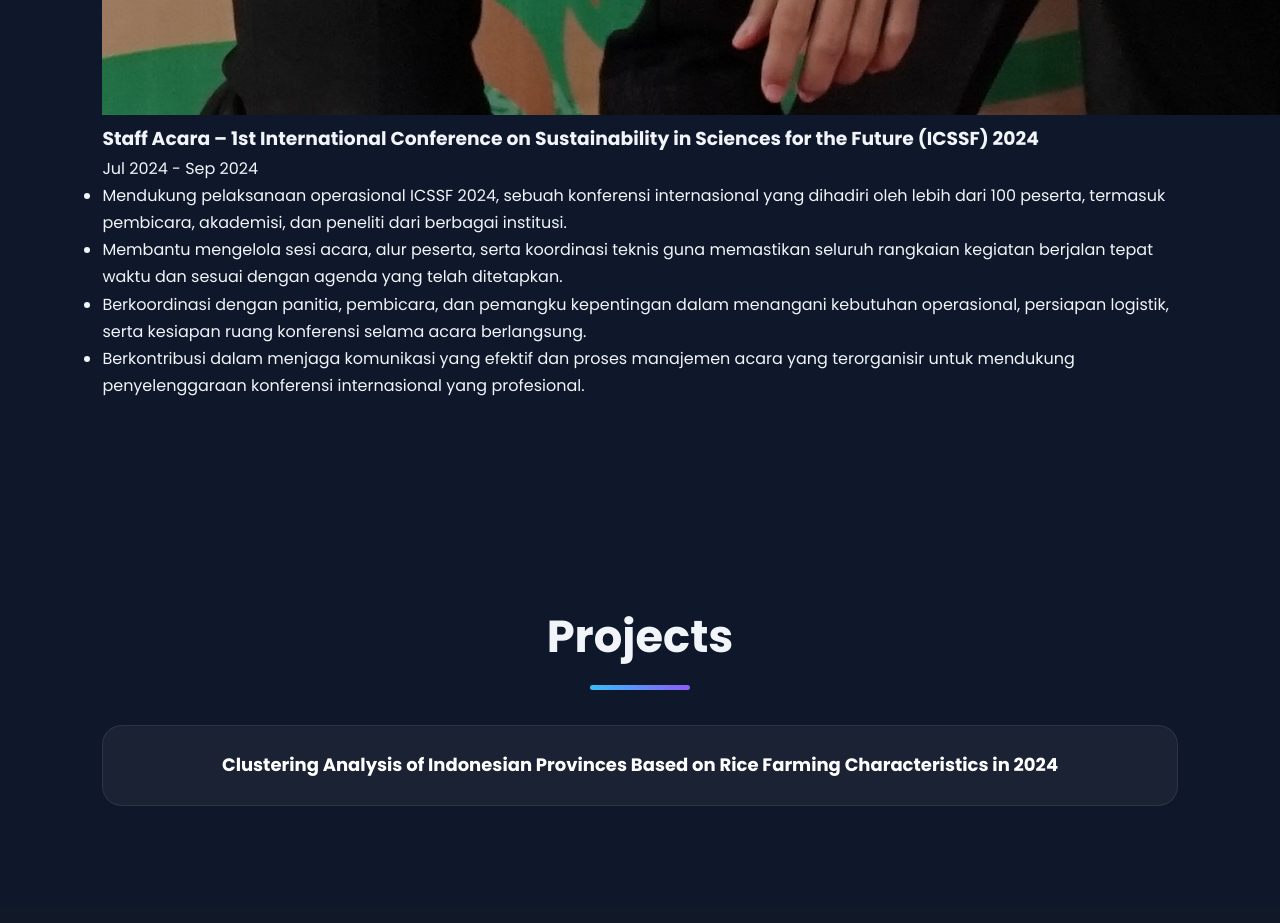
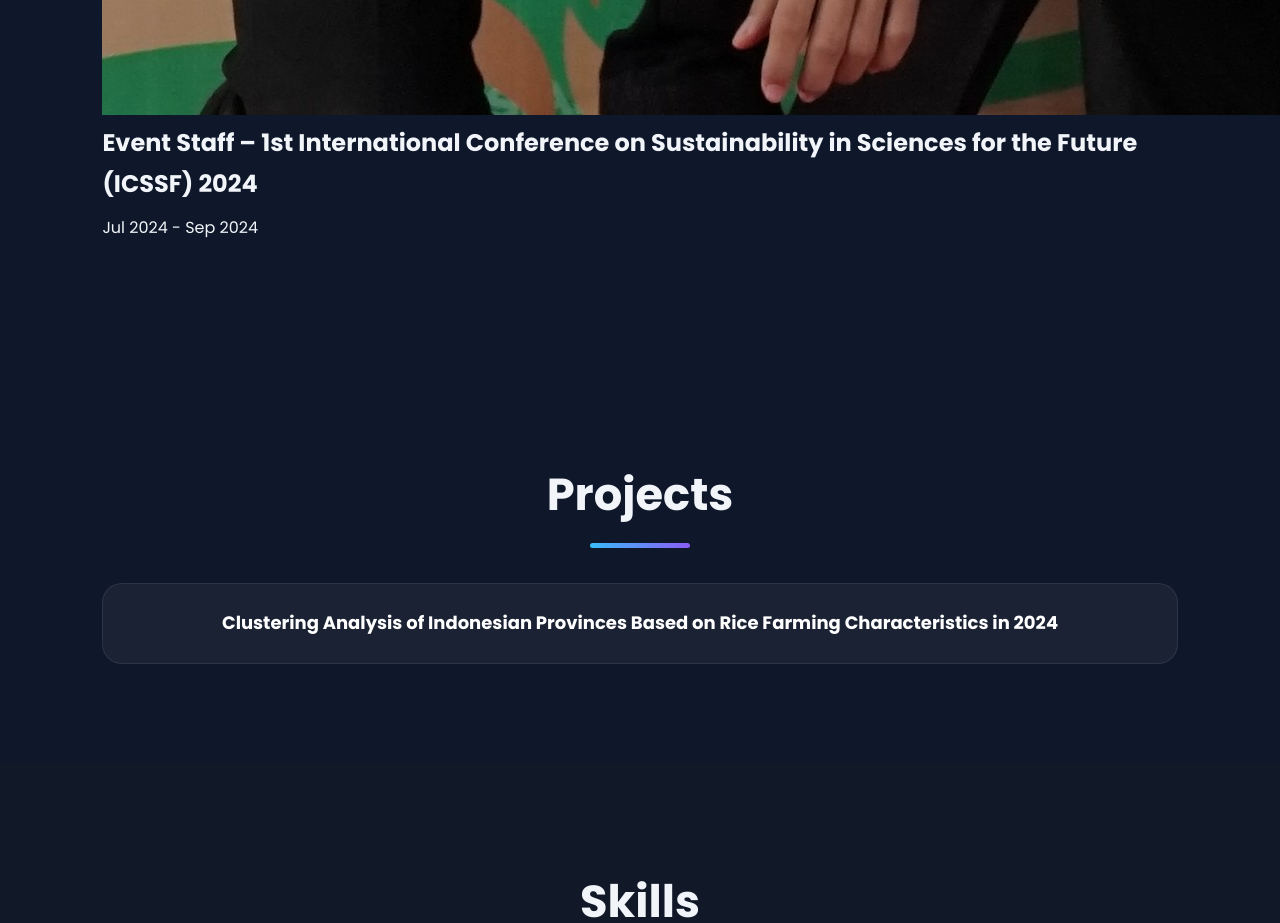
Before and after one commit to ulfacecan/Portofolio-Ulfa, a plain HTML site: page index.html in a window 1280 px wide. Shown: the part 4620-5543 px from the top of the page. Drawn offline with Linux system fonts and the light colour scheme.

Commit message:
Update index.html

```diff
--- a/index.html
+++ b/index.html
@@ -62,8 +62,8 @@
    <div class="Pengalaman-item">
   <img src="ICSSF.JPG" alt="ICSSF 2024">
 
-<div class="Pengalaman Organisasi">
-  <h3>Staff Acara – 1st International Conference on Sustainability in Sciences for the Future (ICSSF) 2024</h3>
+  <div class="experience-text">
+  <h3>Event Staff – 1st International Conference on Sustainability in Sciences for the Future (ICSSF) 2024</h3>
 
   <p>Jul 2024 - Sep 2024</p>
 
@@ -85,7 +85,6 @@
     </li>
   </ul>
 </div>
-     </div>
 
       </section>
 
```
